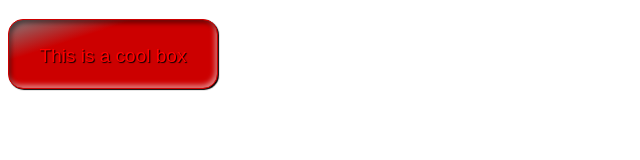
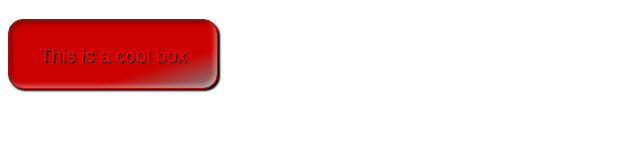
Before and after one commit to 3Huty/button, a plain HTML site: page index.html in a window 1280 px wide. Shown: the whole page, without its empty margins (0-640 px from the left). Drawn offline with Linux system fonts and the light colour scheme.

Commit message:
add index.html and style.css

```diff
--- a/style.css
+++ b/style.css
@@ -20,8 +20,8 @@ p {
    border-color: rgb(204, 0, 0);
 
    background-image: black;
-   background-image: linear-gradient(to bottom right, grey, rgba(0,0,0,0.2) 30%, rgba(0,0,0,0.2) 30%);
-   box-shadow: 1px 1px 1px black,
-               inset 2px 3px 5px rgba(0,0,0,0.5),
-               inset -2px -3px 5px rgba(255,255,255,0.5);
+   background-image: linear-gradient(to top left, grey, rgba(0,0,0,0.2) 30%, rgba(0,0,0,0.2) 30%);
+   box-shadow: 2px 2px 2px black,
+               inset 2px 2px 5px rgba(0,0,0,0.5),
+               inset -2px -2px 5px rgba(255,255,255,0.5);
    }
```
